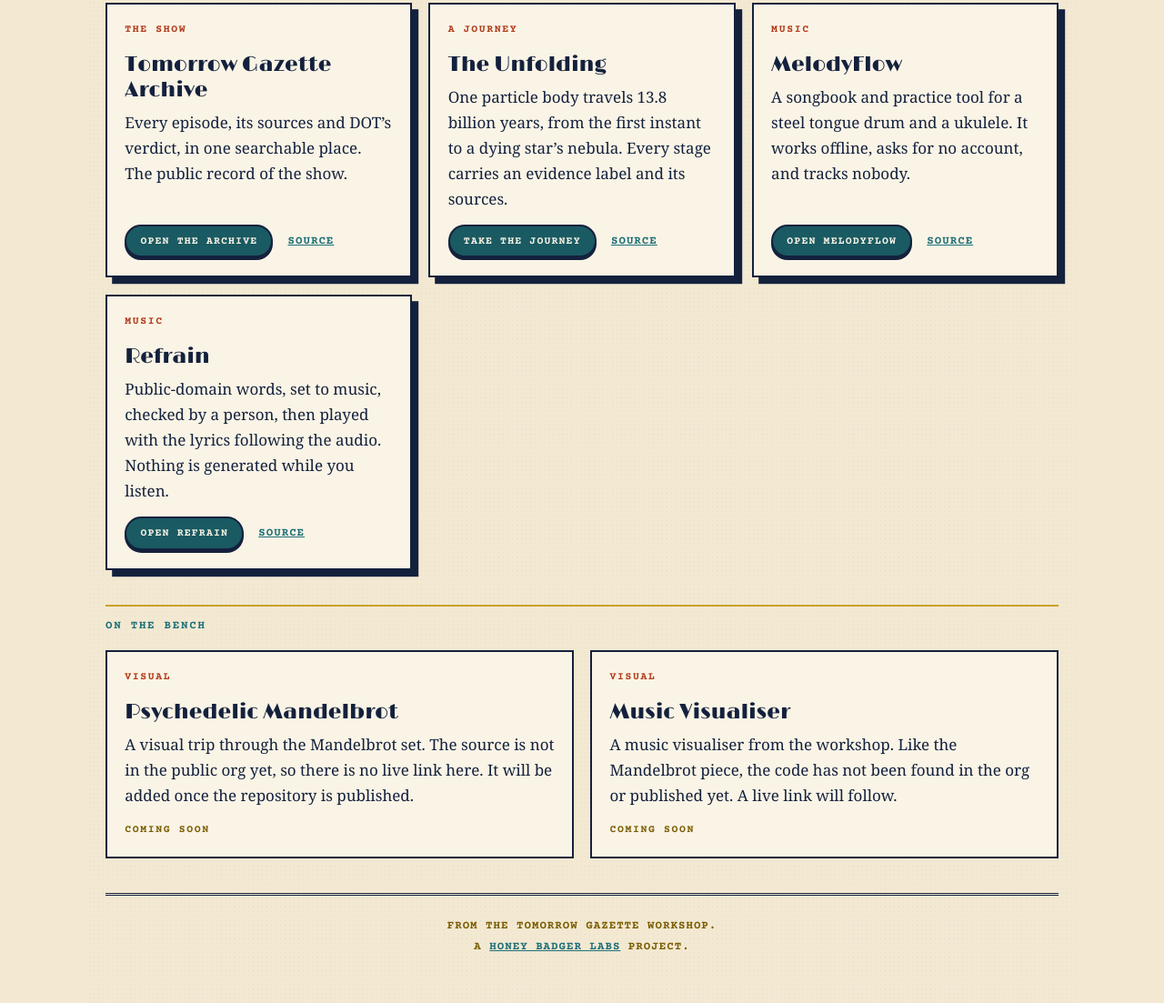
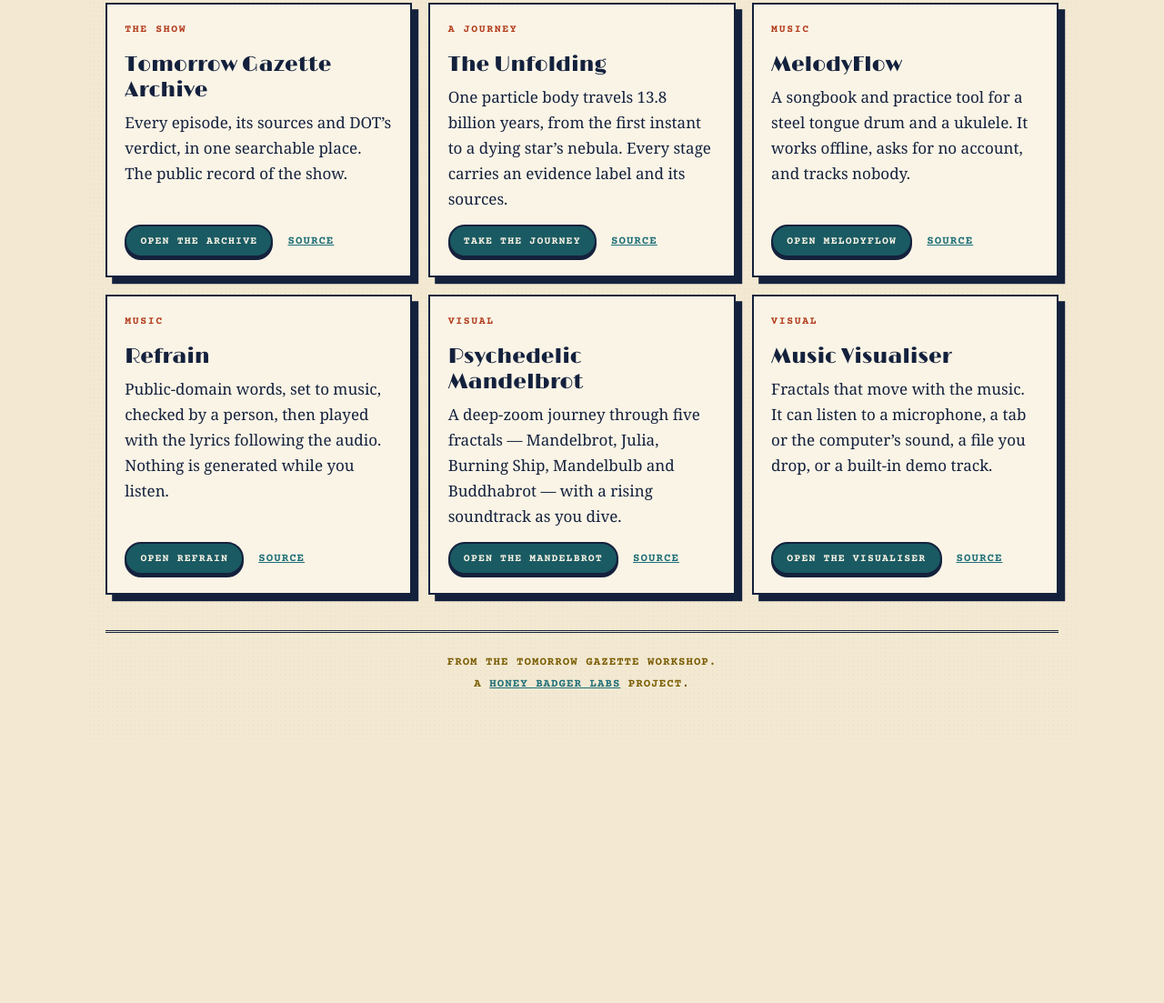
Before and after one commit to Honey-Badger-Labs/honey-badger-labs.github.io, a plain HTML site: page index.html in a window 1280 px wide. Shown: the part 485-1588 px from the top of the page at 91% size. After the commit the page ends 1299 px from the top, so only its background shows below. Drawn offline with Linux system fonts and the light colour scheme.

Commit message:
Link the live Mandelbrot and Music Visualiser on the workshop shelf.
Both repositories are already public, and GitHub Pages is already
serving them. The coming-soon cards become ordinary live cards
with Open and Source links.

```diff
--- a/index.html
+++ b/index.html
@@ -21,7 +21,7 @@
   <main id="main">
     <section class="intro" aria-labelledby="intro-title">
       <h1 id="intro-title">The public shelf</h1>
-      <p>These are the workshop projects that are out in the open: the Tomorrow Gazette archive, a journey through cosmic time, and two music tools you can use in the browser. Two more visual pieces are still on the bench.</p>
+      <p>These are the workshop projects that are out in the open: the Tomorrow Gazette archive, a journey through cosmic time, two music tools, and two visual pieces you can run in the browser.</p>
     </section>
 
     <section aria-labelledby="live-title">
@@ -63,26 +63,28 @@
             <a class="text-link" href="https://github.com/Honey-Badger-Labs/refrain">Source</a>
           </p>
         </li>
+        <li class="card">
+          <p class="card-kicker">Visual</p>
+          <h3>Psychedelic Mandelbrot</h3>
+          <p>A deep-zoom journey through five fractals — Mandelbrot, Julia, Burning Ship, Mandelbulb and Buddhabrot — with a rising soundtrack as you dive.</p>
+          <p class="card-links">
+            <a class="btn" href="https://honey-badger-labs.github.io/psychedelic-mandelbrot/">Open the Mandelbrot</a>
+            <a class="text-link" href="https://github.com/Honey-Badger-Labs/psychedelic-mandelbrot">Source</a>
+          </p>
+        </li>
+        <li class="card">
+          <p class="card-kicker">Visual</p>
+          <h3>Music Visualiser</h3>
+          <p>Fractals that move with the music. It can listen to a microphone, a tab or the computer’s sound, a file you drop, or a built-in demo track.</p>
+          <p class="card-links">
+            <a class="btn" href="https://honey-badger-labs.github.io/music-visualiser/">Open the visualiser</a>
+            <a class="text-link" href="https://github.com/Honey-Badger-Labs/music-visualiser">Source</a>
+          </p>
+        </li>
       </ul>
     </section>
 
-    <section aria-labelledby="bench-title">
-      <h2 id="bench-title" class="section-label">On the bench</h2>
-      <ul class="cards">
-        <li class="card is-pending">
-          <p class="card-kicker">Visual</p>
-          <h3>Psychedelic Mandelbrot</h3>
-          <p>A visual trip through the Mandelbrot set. The source is not in the public org yet, so there is no live link here. It will be added once the repository is published.</p>
-          <p class="pending-note">Coming soon</p>
-        </li>
-        <li class="card is-pending">
-          <p class="card-kicker">Visual</p>
-          <h3>Music Visualiser</h3>
-          <p>A music visualiser from the workshop. Like the Mandelbrot piece, the code has not been found in the org or published yet. A live link will follow.</p>
-          <p class="pending-note">Coming soon</p>
-        </li>
-      </ul>
-    </section>
+
   </main>
 
   <footer>
```
